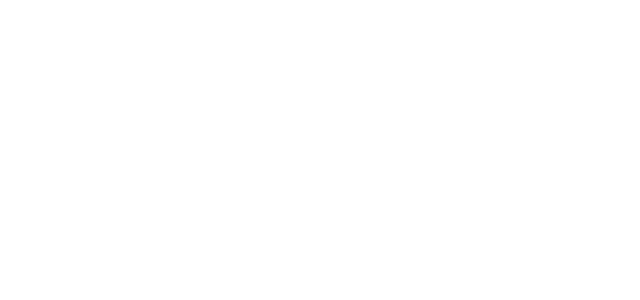
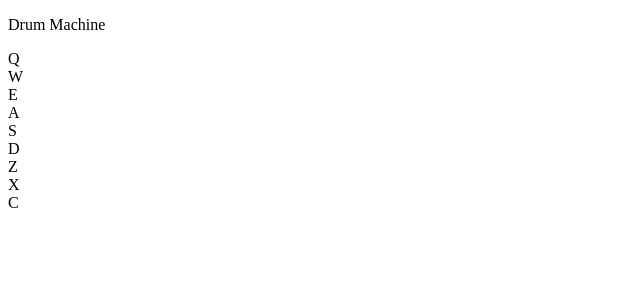
Before and after one commit to sa-pardo/drum-machine, a React (Create React App) app: page / in a window 1280 px wide. Shown: the top 300 px of the page, without its empty margins (0-640 px from the left). Built offline with nearby package versions, Linux system fonts and the light colour scheme.

Commit message:
initial layout

```diff
--- a/src/App.js
+++ b/src/App.js
@@ -1,19 +1,84 @@
-import React from 'react'
+import React, { useEffect, useState } from 'react'
 
 export default function App() {
+  const [sound, setSound] = useState("Drum Machine")
+
+  const handleKeyDown = (event) => {
+    handlePress({ key: event.code.split("").pop() });
+  }
+
+  useEffect(() => {
+    document.addEventListener("keydown", handleKeyDown);
+    return () => {document.removeEventListener("keydown", handleKeyDown)}
+  });
+
+  const handlePress = (target) => {
+    setSound(target.key);
+  }
+
   return (
     <div id="app-container">
       <div id="drum-machine">
-        <p id="display"></p>
+        <p id="display">{sound}</p>
+        {clips.map((element) => {
+          return (
+            <DrumPad key={element.key} id={element.key} handlePress={handlePress} />
+          );
+        })}
       </div>
     </div>
   )
 }
 
 export function DrumPad(props) {
+
+  const handleClick = (event) => {
+    props.handlePress({ key: event.target.id });
+  }
+
   return (
-    <div id={props.id} className="drum-pad">
-
+    <div id={props.id} className="drum-pad" onClick={handleClick}>
+      <audio src={props.src} className="clip" id={props.id}></audio>
+      {props.id}
     </div>
   )
 }
+
+const clips = [
+  {
+    key: 'Q',
+    audioSource: 'https://s3.amazonaws.com/freecodecamp/drums/Heater-1.mp3'
+  },
+  {
+    key: 'W',
+    audioSource: 'https://s3.amazonaws.com/freecodecamp/drums/Heater-2.mp3'
+  },
+  {
+    key: 'E',
+    audioSource: 'https://s3.amazonaws.com/freecodecamp/drums/Heater-3.mp3'
+  },
+  {
+    key: 'A',
+    audioSource: 'https://s3.amazonaws.com/freecodecamp/drums/Heater-4_1.mp3'
+  },
+  {
+    key: 'S',
+    audioSource: 'https://s3.amazonaws.com/freecodecamp/drums/Heater-6.mp3'
+  },
+  {
+    key: 'D',
+    audioSource: 'https://s3.amazonaws.com/freecodecamp/drums/Dsc_Oh.mp3'
+  },
+  {
+    key: 'Z',
+    audioSource: 'https://s3.amazonaws.com/freecodecamp/drums/Kick_n_Hat.mp3'
+  },
+  {
+    key: 'X',
+    audioSource: 'https://s3.amazonaws.com/freecodecamp/drums/RP4_KICK_1.mp3'
+  },
+  {
+    key: 'C',
+    audioSource: 'https://s3.amazonaws.com/freecodecamp/drums/Cev_H2.mp3'
+  },
+];
--- a/src/index.js
+++ b/src/index.js
@@ -1,9 +1,11 @@
 import React from 'react';
 import ReactDOM from 'react-dom';
+import App from './App';
 import reportWebVitals from './reportWebVitals';
 
 ReactDOM.render(
   <React.StrictMode>
+    <App />
   </React.StrictMode>,
   document.getElementById('root')
 );
```
